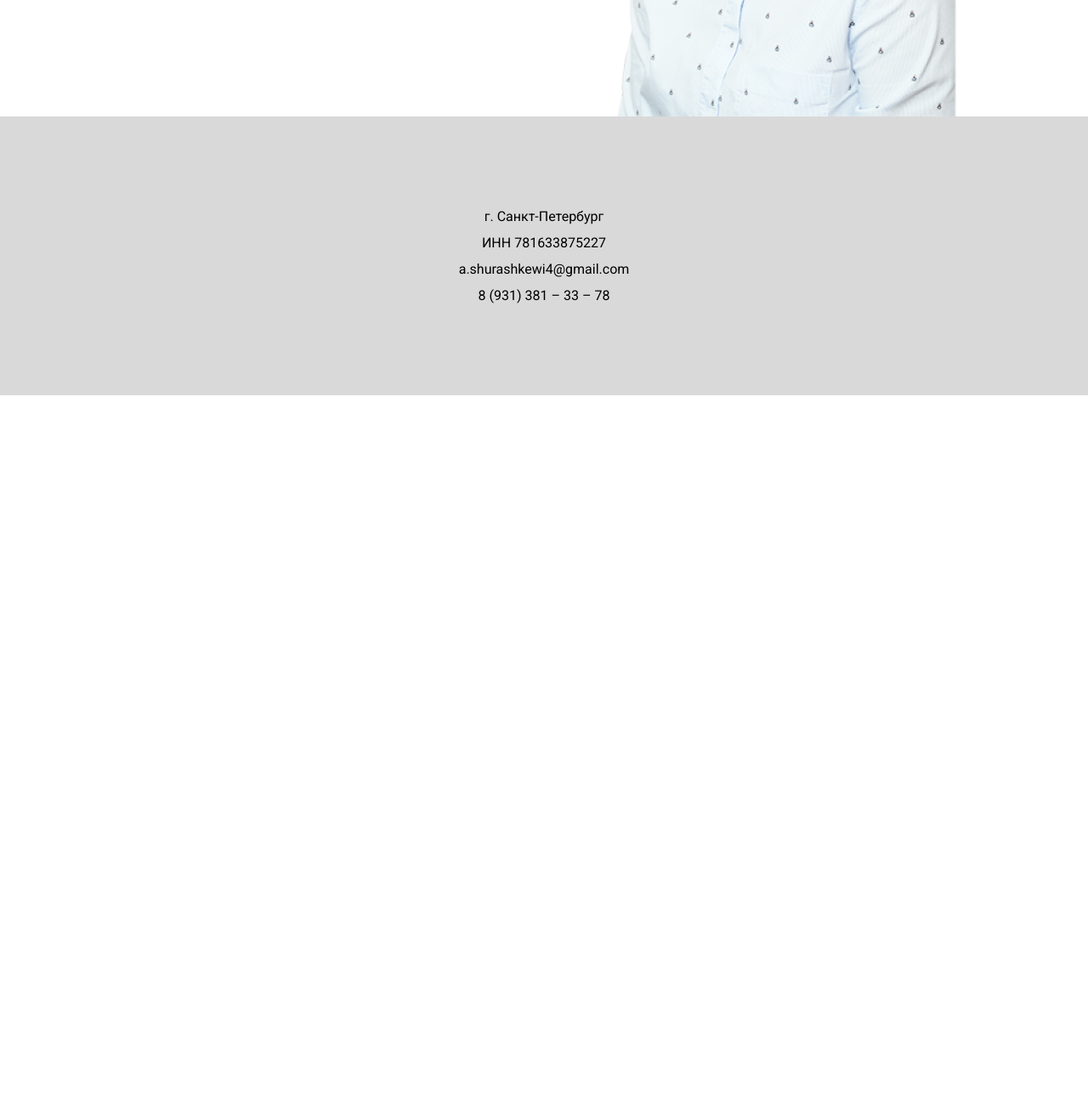
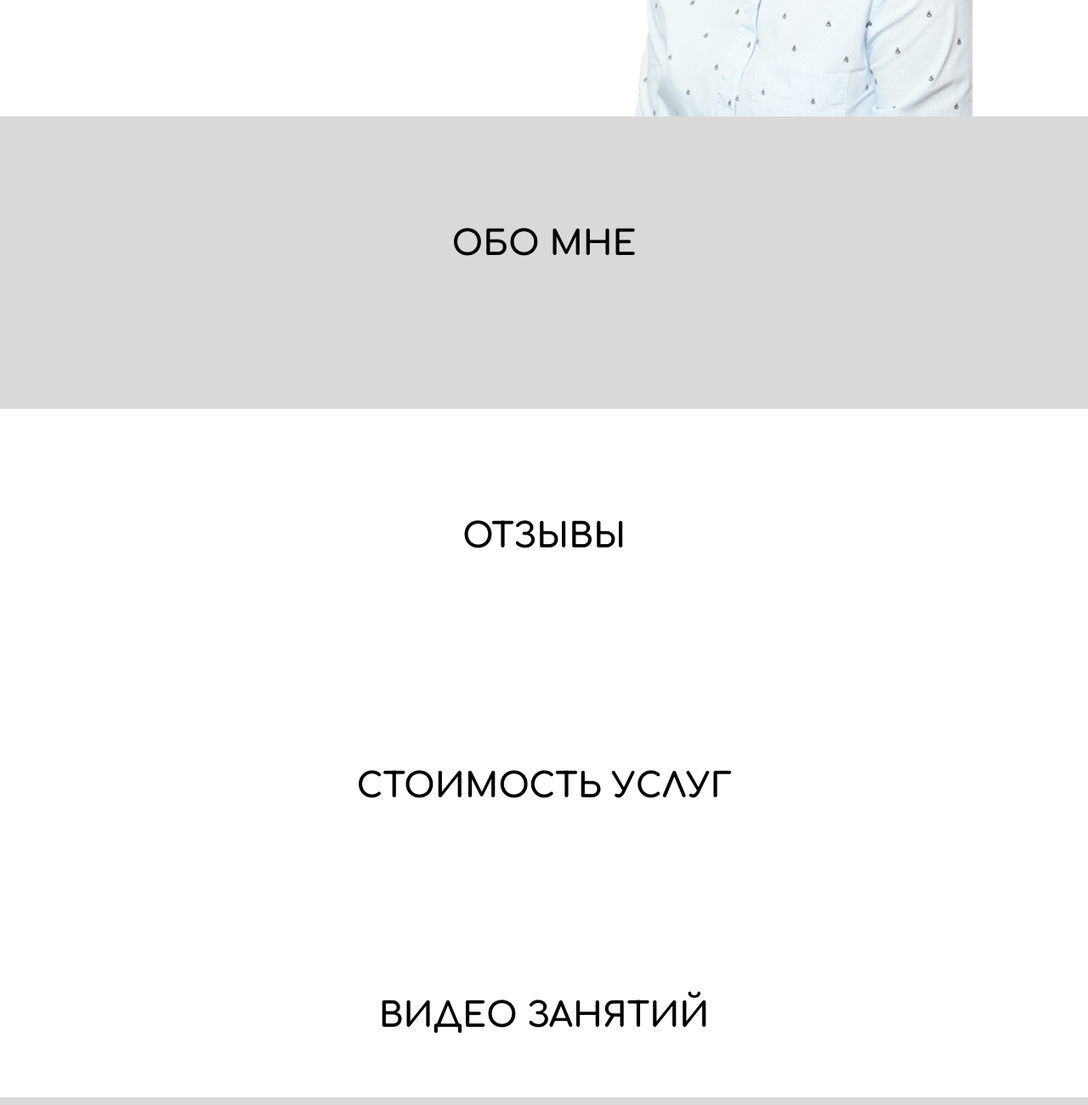
Before and after one commit to BKonstantine/efremenko_landing, a website built with Vite: page index.html in a window 1280 px wide. Shown: the part 660-1960 px from the top of the page at 85% size. Before the commit the page ends 1125 px from the top, so only its background shows below. Built offline with nearby package versions, Linux system fonts and the light colour scheme.

Commit message:
add: Добавиь секции

```diff
--- a/index.html
+++ b/index.html
@@ -13,7 +13,7 @@
   </head>
   <body>
     <header class="header">
-      <div class="container center">
+      <div class="container center area">
         <nav class="nav header__nav">
           <ul
             class="nav__list center flex flex__row flex__row_horizontal-space"
@@ -51,9 +51,38 @@
         </div>
       </div>
     </header>
-    <main class="main"></main>
+    <main class="main">
+      <section class="about-me">
+        <div
+          class="container center area flex flex__row flex__row_horizontal-center"
+        >
+          <h2 class="section-title">обо мне</h2>
+        </div>
+      </section>
+      <section class="feedback">
+        <div
+          class="container center area flex flex__row flex__row_horizontal-center"
+        >
+          <h2 class="section-title">отзывы</h2>
+        </div>
+      </section>
+      <section class="price">
+        <div
+          class="container center area flex flex__row flex__row_horizontal-center"
+        >
+          <h2 class="section-title">стоимость услуг</h2>
+        </div>
+      </section>
+      <section class="video">
+        <div
+          class="container center area flex flex__row flex__row_horizontal-center"
+        >
+          <h2 class="section-title">видео занятий</h2>
+        </div>
+      </section>
+    </main>
     <footer class="footer">
-      <div class="flex flex__row flex__row_hotizontal-center">
+      <div class="flex flex__row flex__row_hotizontal-center area">
         <div class="container center flex flex__col gap-12">
           <p>г. Санкт-Петербург</p>
           <p>ИНН 781633875227</p>
--- /dev/null
+++ b/src/components/about-me/index.scss
@@ -0,0 +1,4 @@
+.about-me {
+  padding: 130px 0 174px 0;
+  background-color: var(--light-grey);
+}
--- /dev/null
+++ b/src/components/feedback/index.scss
@@ -0,0 +1,7 @@
+.feedback {
+  padding: 130px 0 184px 0;
+
+  .container {
+    max-width: 1540px;
+  }
+}
--- a/src/components/grid/index.scss
+++ b/src/components/grid/index.scss
@@ -1,5 +1,9 @@
 .container {
   max-width: 1280px;
+}
+
+.area {
+  padding: 0 20px;
 }
 
 .center {
--- /dev/null
+++ b/src/components/price/index.scss
@@ -0,0 +1,3 @@
+.price {
+  padding: 70px 0 160px 0;
+}
--- a/src/components/typography/index.scss
+++ b/src/components/typography/index.scss
@@ -1,7 +1,7 @@
 h1,
 h2,
 h3,
-span {
+p {
   font-family: "Comfortaa", sans-serif;
   font-weight: 500;
   line-height: 100%;
@@ -30,4 +30,5 @@ span {
 
 .section-title {
   font-weight: 700;
+  text-transform: uppercase;
 }
--- /dev/null
+++ b/src/components/video/index.scss
@@ -0,0 +1,3 @@
+.video {
+  padding: 70px 0 76px 0;
+}
--- a/src/style/index.scss
+++ b/src/style/index.scss
@@ -4,6 +4,10 @@
 @import "../components/grid/index.scss";
 @import "../components/nav/index.scss";
 @import "../components/footer/index.scss";
+@import "../components/about-me/index.scss";
+@import "../components/feedback/index.scss";
+@import "../components/price/index.scss";
+@import "../components/video/index.scss";
 
 /* Base style */
 @import "./common.scss";
```
